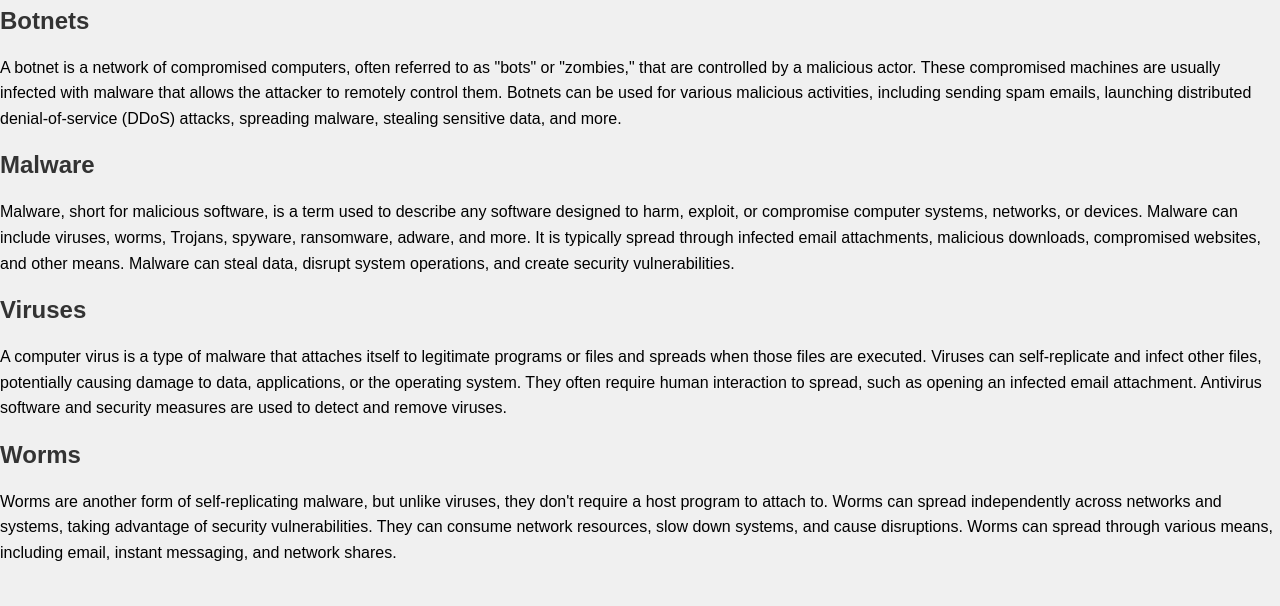
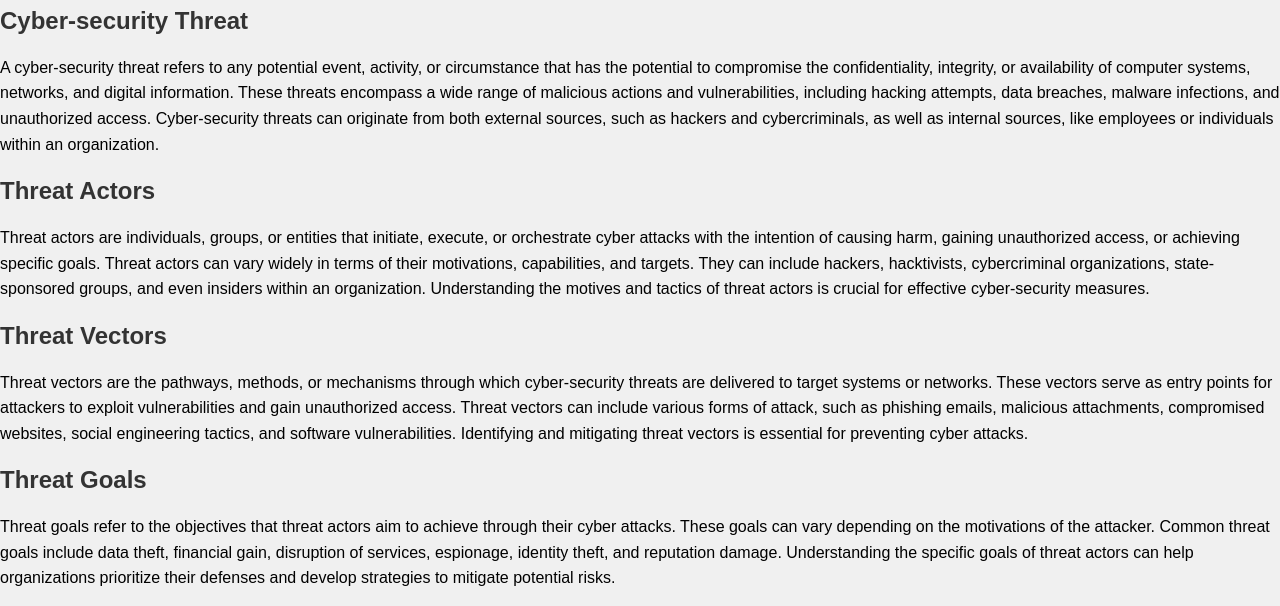
Before and after one commit to canstralian/tafe-assignments, a plain HTML site: page index.html in a window 1280 px wide. Shown: the part 73-679 px from the top of the page. Drawn offline with Linux system fonts and the light colour scheme.

Commit message:
Update index.html
Signed-off-by: Esteban Cara de Sexo <dejager.sa@gmail.com>

```diff
--- a/index.html
+++ b/index.html
@@ -6,6 +6,29 @@
   <link rel="stylesheet" href="style.css">
 </head>
 <body>
+
+  <!DOCTYPE html>
+<html lang="en">
+<head>
+<meta charset="UTF-8">
+<meta name="viewport" content="width=device-width, initial-scale=1.0">
+<title>Cyber-security Threats</title>
+</head>
+<body>
+  <h1>Cyber-security Threats</h1>
+
+  <h2>Cyber-security Threat</h2>
+  <p>A cyber-security threat refers to any potential event, activity, or circumstance that has the potential to compromise the confidentiality, integrity, or availability of computer systems, networks, and digital information. These threats encompass a wide range of malicious actions and vulnerabilities, including hacking attempts, data breaches, malware infections, and unauthorized access. Cyber-security threats can originate from both external sources, such as hackers and cybercriminals, as well as internal sources, like employees or individuals within an organization.</p>
+
+  <h2>Threat Actors</h2>
+  <p>Threat actors are individuals, groups, or entities that initiate, execute, or orchestrate cyber attacks with the intention of causing harm, gaining unauthorized access, or achieving specific goals. Threat actors can vary widely in terms of their motivations, capabilities, and targets. They can include hackers, hacktivists, cybercriminal organizations, state-sponsored groups, and even insiders within an organization. Understanding the motives and tactics of threat actors is crucial for effective cyber-security measures.</p>
+
+  <h2>Threat Vectors</h2>
+  <p>Threat vectors are the pathways, methods, or mechanisms through which cyber-security threats are delivered to target systems or networks. These vectors serve as entry points for attackers to exploit vulnerabilities and gain unauthorized access. Threat vectors can include various forms of attack, such as phishing emails, malicious attachments, compromised websites, social engineering tactics, and software vulnerabilities. Identifying and mitigating threat vectors is essential for preventing cyber attacks.</p>
+
+  <h2>Threat Goals</h2>
+  <p>Threat goals refer to the objectives that threat actors aim to achieve through their cyber attacks. These goals can vary depending on the motivations of the attacker. Common threat goals include data theft, financial gain, disruption of services, espionage, identity theft, and reputation damage. Understanding the specific goals of threat actors can help organizations prioritize their defenses and develop strategies to mitigate potential risks.</p>
+
   <h1>Cybersecurity Terms</h1>
 
   <h2>Botnets</h2>
```
